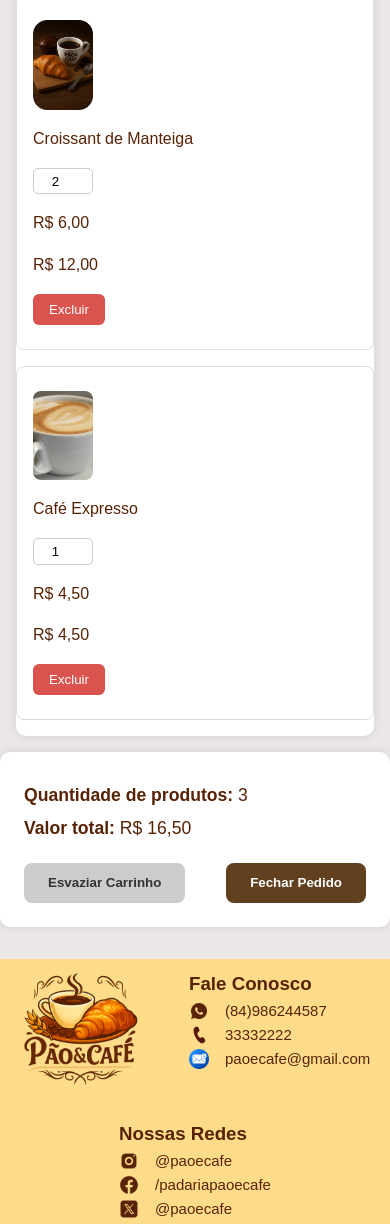
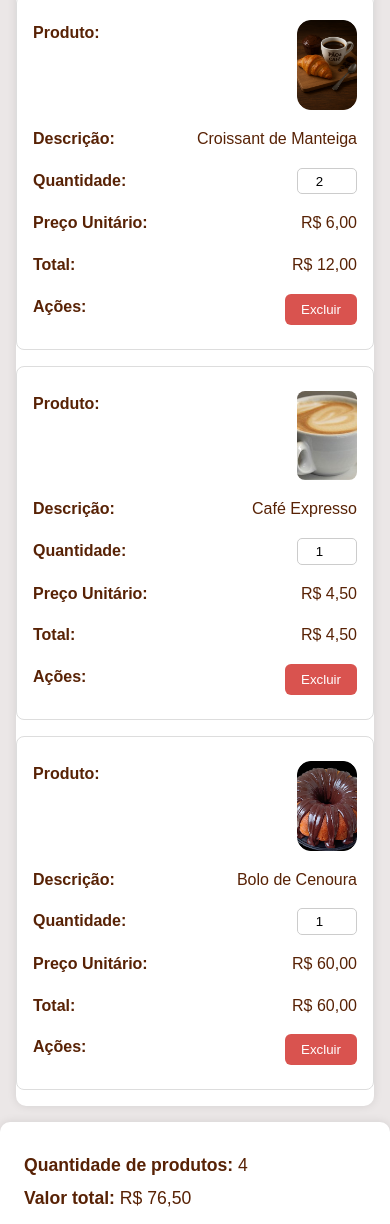
Before and after one commit to LuizAilton/padaria-pao-e-cafe, a plain HTML site: page carrinho-de-compras.html in a window 390 px wide. Shown: the part 349-1573 px from the top of the page. Drawn offline with Linux system fonts and the light colour scheme; a web font is replaced by a local one.

Commit message:
Sétimo commit: Alteração na responsividade do carrinho de compras

```diff
--- a/carrinho-de-compras.html
+++ b/carrinho-de-compras.html
@@ -44,20 +44,28 @@
         </thead>
         <tbody>
           <tr>
-            <td><img src="images/croissant.png" alt="Croissant" class="img-produto"></td>
-            <td>Croissant de Manteiga</td>
-            <td><input type="number" value="2" min="1"></td>
-            <td data-preco="6.00">R$ 6,00</td>
-            <td class="subtotal">R$ 12,00</td>
-            <td><button class="btn-excluir">Excluir</button></td>
+            <td data-th="Produto"><img src="images/croissant.png" alt="Croissant" class="img-produto"></td>
+            <td data-th="Descrição">Croissant de Manteiga</td>
+            <td data-th="Quantidade"><input type="number" value="2" min="1"></td>
+            <td data-th="Preço Unitário" data-preco="6.00">R$ 6,00</td>
+            <td data-th="Total" class="subtotal">R$ 12,00</td>
+            <td data-th="Ações"><button class="btn-excluir">Excluir</button></td>
           </tr>
           <tr>
-            <td><img src="images/cafe-expresso.png" alt="Café Expresso" class="img-produto"></td>
-            <td>Café Expresso</td>
-            <td><input type="number" value="1" min="1"></td>
-            <td data-preco="4.50">R$ 4,50</td>
-            <td class="subtotal">R$ 4,50</td>
-            <td><button class="btn-excluir">Excluir</button></td>
+            <td data-th="Produto"><img src="images/cafe-expresso.png" alt="Café Expresso" class="img-produto"></td>
+            <td data-th="Descrição">Café Expresso</td>
+            <td data-th="Quantidade"><input type="number" value="1" min="1"></td>
+            <td data-th="Preço Unitário" data-preco="4.50">R$ 4,50</td>
+            <td data-th="Total" class="subtotal">R$ 4,50</td>
+            <td data-th="Ações"><button class="btn-excluir">Excluir</button></td>
+          </tr>
+          <tr>
+            <td data-th="Produto"><img src="images/bolo-cenoura.png" alt="Bolo de Cenoura" class="img-produto"></td>
+            <td data-th="Descrição">Bolo de Cenoura</td>
+            <td data-th="Quantidade"><input type="number" value="1" min="1"></td>
+            <td data-th="Preço Unitário" data-preco="60,00">R$ 60,00</td>
+            <td data-th="Total" class="subtotal">R$ 60,00</td>
+            <td data-th="Ações"><button class="btn-excluir">Excluir</button></td>
           </tr>
         </tbody>
       </table>
@@ -65,8 +73,8 @@
 
     <section class="resumo-carrinho">
       <div class="totais">
-        <p><strong>Quantidade de produtos:</strong> <span id="qtdTotal">3</span></p>
-        <p><strong>Valor total:</strong> <span id="valorTotal">R$ 16,50</span></p>
+        <p><strong>Quantidade de produtos:</strong> <span id="qtdTotal">4</span></p>
+        <p><strong>Valor total:</strong> <span id="valorTotal">R$ 76,50</span></p>
       </div>
       <div class="acoes">
         <button id="btnLimpar" class="btn-limpar">Esvaziar Carrinho</button>
--- a/styles/carrinho-de-compras.css
+++ b/styles/carrinho-de-compras.css
@@ -178,3 +178,8 @@
     justify-content: space-between;
   }
 }
+
+td::before {
+  content: attr(data-th) ": ";
+  font-weight: 600;
+}
```
